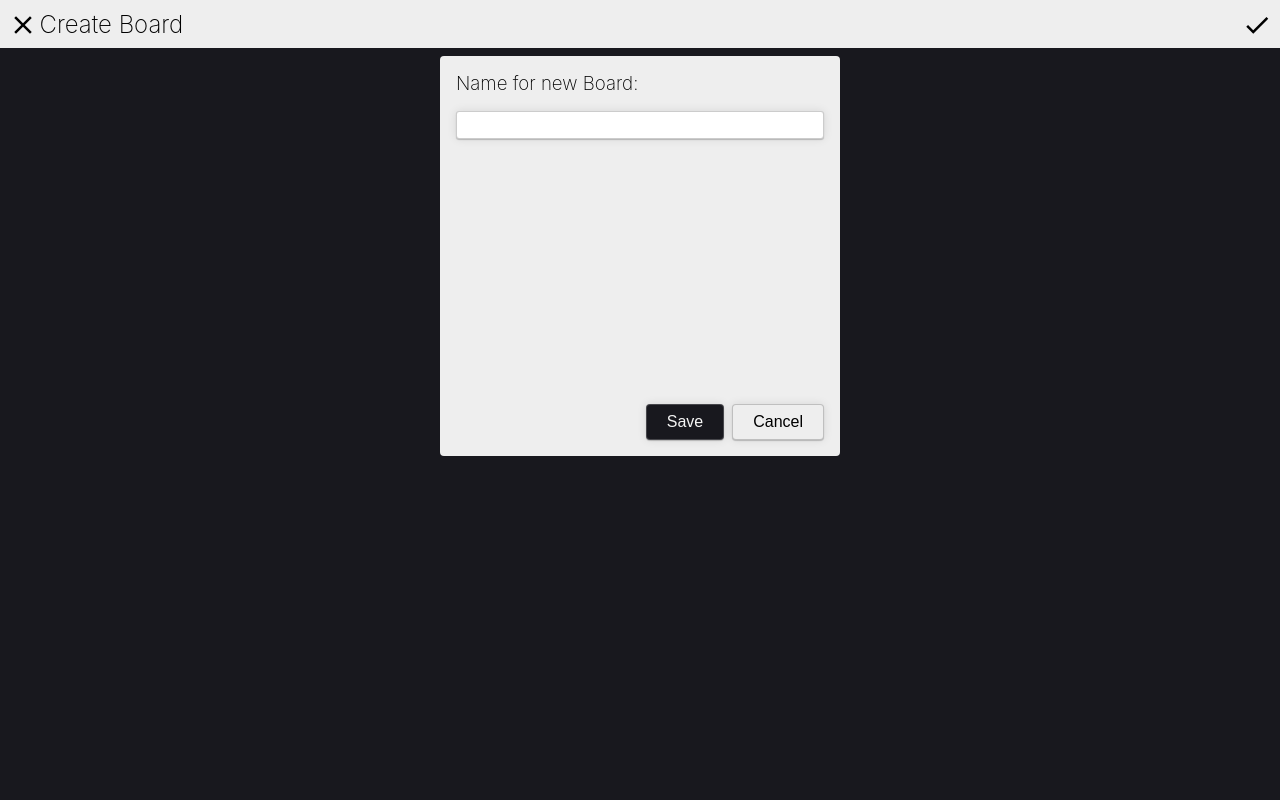
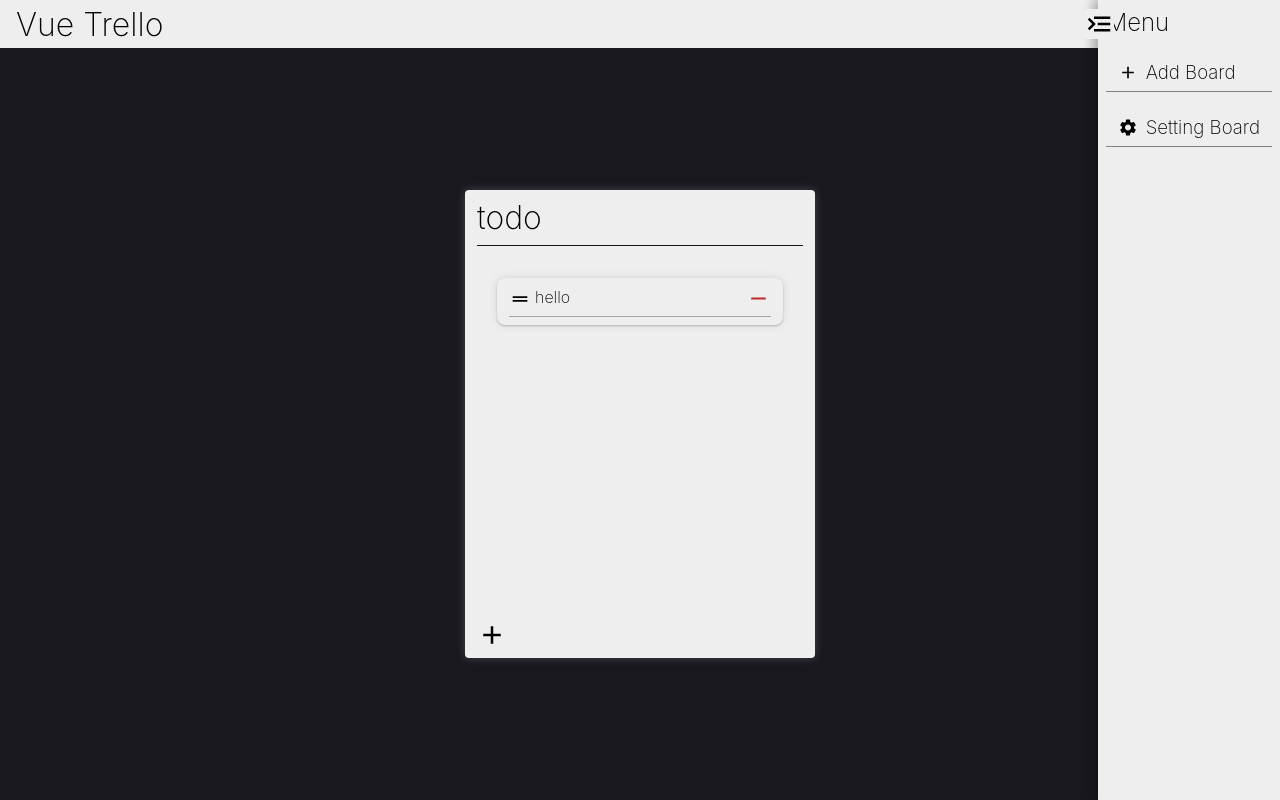
Before and after one commit to logotip4ik/Vue-Trello, a Vue app: page / in a window 1280 px wide. Both pictures are taken after a click on the picture 1249 px from the left and 24 px from the top of the page. Built offline with nearby package versions, Linux system fonts and the light colour scheme.

Commit message:
(FINALIZE) Probably final version without db;

```diff
--- a/src/App.vue
+++ b/src/App.vue
@@ -1,6 +1,9 @@
 <template>
   <div class="main">
-    <VNavbar @create-board="creatingBoard = !creatingBoard"></VNavbar>
+    <VNavbar
+      @create-board="creatingBoard = !creatingBoard"
+      @show-settings="settingsBoards = !settingsBoards"
+    ></VNavbar>
     <div class="boards">
       <VBoard
         v-for="board in boards"
@@ -12,6 +15,12 @@
         :name="board.name"
       ></VBoard>
     </div>
+    <VSettings
+      :show="settingsBoards"
+      :boards="boards"
+      @close="settingsBoards = false"
+      @save-boards="saveBoards"
+    ></VSettings>
     <VBoardCreate
       @add-board="addBoard"
       :show="creatingBoard"
@@ -25,14 +34,16 @@ import { v4 } from 'uuid';
 // import { openDB } from 'idb';
 
 import VBoard from './components/V-Board.vue';
+import VNavbar from './components/V-Navbar.vue';
+import VSettings from './components/V-Settings.vue';
 import VBoardCreate from './components/V-Board-Create.vue';
-import VNavbar from './components/V-Navbar.vue';
 
 export default {
   name: 'App',
   data: () => ({
     boards: {
       todo: {
+        id: v4(),
         name: 'todo',
         list: 'todoList',
       },
@@ -42,6 +53,7 @@ export default {
     },
     db: {},
     creatingBoard: false,
+    settingsBoards: false,
   }),
   // async mounted() {
   //   const collections = ['items', 'board'];
@@ -68,10 +80,14 @@ export default {
     addBoard(name) {
       const list = `${name}List`;
       this.boards[name] = {
+        id: v4(),
         name,
         list,
       };
       this.lists[list] = [];
+    },
+    saveBoards(boards) {
+      this.boards = boards;
     },
     getList(board) {
       const listName = board.list;
@@ -91,6 +107,7 @@ export default {
   components: {
     VBoard,
     VNavbar,
+    VSettings,
     VBoardCreate,
   },
 };
--- a/src/components/V-Board-Create-Navbar.vue
+++ b/src/components/V-Board-Create-Navbar.vue
@@ -2,7 +2,7 @@
   <nav>
     <div>
       <img @click="$emit('close')" src="@/assets/close-black.svg" />
-      <h2>Create Board</h2>
+      <h2>{{ name }}</h2>
     </div>
 
     <img @click="$emit('add-board')" src="@/assets/check-black.svg" />
@@ -12,6 +12,13 @@
 <script>
 export default {
   name: 'Board-Create-Navbar',
+  props: {
+    name: {
+      type: String,
+      required: false,
+      default: 'Create Board',
+    },
+  },
 };
 </script>
 
--- a/src/components/V-Board-Create.vue
+++ b/src/components/V-Board-Create.vue
@@ -22,11 +22,10 @@ import VBoardCreateNavbar from './V-Board-Create-Navbar.vue';
 export default {
   name: 'Craete-Board',
   data: () => ({
-    listener: '',
     name: '',
   }),
   mounted() {
-    this.listener = window.addEventListener('keyup', (event) => {
+    window.addEventListener('keyup', (event) => {
       if (!this.show) return;
       if (event.key === 'Escape') {
         this.$emit('close');
@@ -38,6 +37,7 @@ export default {
       if (!this.name) return;
       this.$emit('add-board', this.name);
       this.$emit('close');
+      this.name = '';
     },
     cancel() {
       this.name = '';
--- a/src/components/V-Board-Item.vue
+++ b/src/components/V-Board-Item.vue
@@ -79,6 +79,7 @@ div.item {
       height: auto;
       vertical-align: middle;
       margin-right: 0.25rem;
+      cursor: pointer;
     }
 
     .form {
--- a/src/components/V-Board.vue
+++ b/src/components/V-Board.vue
@@ -21,7 +21,6 @@
       </transition-group>
     </draggable>
     <footer>
-      <!-- <div @click="showInput" class="plus"></div> -->
       <img @click="showInput" src="@/assets/add-black.svg" class="plus" />
       <transition mode="out-in" name="fade">
         <input ref="inputFocus" @keypress.enter="addItem" v-if="adding" v-model="text" />
--- /dev/null
+++ b/src/components/V-Menu.vue
@@ -0,0 +1,68 @@
+<template>
+  <div class="main">
+    <h2>Menu</h2>
+    <div class="item" @click="$emit('create-board')">
+      <img src="@/assets/add-black.svg" alt="add" />
+      <h3>Add Board</h3>
+    </div>
+    <div class="item" @click="$emit('show-settings')">
+      <img src="@/assets/settings-black.svg" alt="settings" />
+      <h3>Setting Board</h3>
+    </div>
+  </div>
+</template>
+
+<script>
+export default {
+  name: 'Menu',
+};
+</script>
+
+<style lang="scss" scoped>
+.main {
+  max-width: 400px;
+  display: flex;
+  flex-direction: column;
+  position: fixed;
+  top: 0;
+  right: 0;
+  height: 100%;
+  z-index: 100;
+  background: #eee;
+  box-shadow: -5px 0 10px rgba($color: #000000, $alpha: 0.3);
+  padding: 0.5rem;
+
+  h2 {
+    font-weight: 200;
+    margin-bottom: 1rem;
+  }
+
+  .item {
+    display: flex;
+    padding: 0.5rem 0.75rem;
+    margin-bottom: 1rem;
+    position: relative;
+    cursor: pointer;
+
+    h3 {
+      font-weight: 200;
+    }
+
+    img {
+      width: 20px;
+      height: auto;
+      margin-right: 0.5rem;
+    }
+
+    &::after {
+      content: '';
+      position: absolute;
+      bottom: 0;
+      left: 0;
+      width: 100%;
+      height: 1px;
+      background: rgba($color: #18181e, $alpha: 0.5);
+    }
+  }
+}
+</style>
--- a/src/components/V-Navbar.vue
+++ b/src/components/V-Navbar.vue
@@ -1,14 +1,68 @@
 <template>
   <nav>
     <h1>Vue Trello</h1>
-    <!-- <div class="plus" @click="$emit('create-board')"></div> -->
-    <img class="plus" src="@/assets/add-black.svg" @click="$emit('create-board')" />
+    <img
+      class="plus"
+      ref="image"
+      src="@/assets/menu-black.svg"
+      @click="showingMenu = !showingMenu"
+    />
+    <transition @enter="enterAnim" @leave="leaveAnim">
+      <VMenu
+        v-if="showingMenu"
+        @create-board="showCreateBoard"
+        @show-settings="showSettingsBoards"
+      ></VMenu>
+    </transition>
   </nav>
 </template>
 
 <script>
+import gsap from 'gsap';
+
+import VMenu from './V-Menu.vue';
+
 export default {
   name: 'Navbar',
+  data: () => ({
+    showingMenu: false,
+  }),
+  methods: {
+    enterAnim(el) {
+      gsap.to(this.$refs.image, {
+        xPercent: -500,
+        zIndex: 1000,
+        background: '#eee',
+        rotate: 180,
+        borderRadius: '0.25rem',
+      });
+      gsap.from(el, {
+        xPercent: 100,
+      });
+    },
+    leaveAnim(el) {
+      gsap.to(this.$refs.image, {
+        xPercent: 0,
+        zIndex: 0,
+        rotate: 0,
+        duration: 0.3,
+      });
+      gsap.to(el, {
+        xPercent: 100,
+      });
+    },
+    showSettingsBoards() {
+      this.$emit('show-settings');
+      this.showingMenu = false;
+    },
+    showCreateBoard() {
+      this.$emit('create-board');
+      this.showingMenu = false;
+    },
+  },
+  components: {
+    VMenu,
+  },
 };
 </script>
 
--- /dev/null
+++ b/src/components/V-Settings.vue
@@ -0,0 +1,187 @@
+<template>
+  <transition @enter="enterAnim" @before-leave="leaveAnim" :duration="{ leave: 800 }">
+    <div v-if="show" class="bg">
+      <VBoardCreateNavbar
+        name="Change Boards"
+        @close="$emit('close')"
+        @add-board="save"
+      ></VBoardCreateNavbar>
+      <div class="main">
+        <div>
+          <h1>Boards</h1>
+          <hr />
+          <draggable @change="update" v-model="list" group="boards" handle=".handle">
+            <transition-group name="flip-list" mode="out-in" type="transition">
+              <VBoardItem
+                @del-item="delItem(item.name)"
+                @change-name="changeName($event, item.name)"
+                v-for="item in rawBoards"
+                :key="item.id"
+                :item="item"
+              ></VBoardItem>
+            </transition-group>
+          </draggable>
+        </div>
+      </div>
+    </div>
+  </transition>
+</template>
+
+<script>
+import gsap from 'gsap';
+
+import draggable from 'vuedraggable';
+import VBoardItem from './V-Board-Item.vue';
+import VBoardCreateNavbar from './V-Board-Create-Navbar.vue';
+
+export default {
+  name: 'Settings',
+  data: () => ({
+    rawBoards: {},
+  }),
+  mounted() {
+    window.addEventListener('keyup', (event) => {
+      if (!this.show) return;
+      if (event.key === 'Escape') {
+        this.$emit('close');
+      }
+    });
+  },
+  computed: {
+    list: {
+      get() {
+        return Object.values(this.rawBoards);
+      },
+      set(val) {
+        const boards = {};
+        val.forEach((item) => {
+          boards[item.name] = item;
+        });
+        this.rawBoards = boards;
+      },
+    },
+  },
+  methods: {
+    save() {
+      this.$emit('save-boards', this.rawBoards);
+      this.$emit('close');
+    },
+    update() {
+      this.$forceUpdate();
+    },
+    changeName(newName, objName) {
+      this.rawBoards[objName].name = newName;
+    },
+    delItem(name) {
+      delete this.rawBoards[name];
+      this.$forceUpdate();
+    },
+    enterAnim(el) {
+      this.rawBoards = { ...this.boards };
+      gsap.from(el, {
+        yPercent: 100,
+        ease: 'power2.out',
+      });
+      this.$forceUpdate();
+    },
+    leaveAnim(el) {
+      gsap.to(el, {
+        duration: 0.8,
+        yPercent: 100,
+        ease: 'power2.out',
+      });
+    },
+  },
+  components: {
+    draggable,
+    VBoardItem,
+    VBoardCreateNavbar,
+  },
+  props: {
+    boards: {
+      type: Object,
+      required: true,
+      default: () => ({}),
+    },
+    show: {
+      type: Boolean,
+      required: true,
+      default: false,
+    },
+  },
+};
+</script>
+
+<style lang="scss" scoped>
+.bg {
+  position: fixed;
+  background: #18181e;
+  top: 0;
+  bottom: 0;
+  right: 0;
+  left: 0;
+  // display: flex;
+
+  .main {
+    height: calc(100% - 3rem);
+    padding: 0 0.25rem;
+    display: flex;
+    justify-content: space-evenly;
+    align-items: center;
+    flex-wrap: wrap;
+
+    div {
+      box-shadow: 0 0 10px rgba($color: #fff, $alpha: 0.2);
+      padding: 0.5rem 0.75rem;
+      border-radius: 0.25rem;
+      background: #eee;
+      display: flex;
+      flex-basis: 350px;
+      flex-shrink: 10%;
+      flex-direction: column;
+      max-width: 500px;
+      overflow: auto;
+      margin: 0.5rem 0.25rem;
+
+      h1 {
+        font-weight: 200;
+      }
+
+      hr {
+        border: none;
+        outline: none;
+        background: #18181e;
+        height: 1px;
+        width: 100%;
+        margin: 0.5rem 0;
+      }
+      footer {
+        width: 100%;
+        display: flex;
+        justify-content: space-between;
+
+        input {
+          margin-left: 0.5rem;
+          flex-basis: 70%;
+          appearance: none;
+          border-radius: 0.2rem;
+          border: 1px solid rgba(#000000, 0.2);
+          outline: none;
+          box-shadow: 0 0 10px rgba(#000000, 0.1), 0 1px 1px rgba(#000000, 0.2);
+          font-size: 16px;
+          padding: 0.25rem;
+        }
+
+        .plus {
+          width: 30px;
+          height: auto;
+          cursor: pointer;
+        }
+      }
+    }
+  }
+}
+.flip-list-move {
+  transition: transform 0.5s;
+}
+</style>
```
Also changed, not shown: src/assets/menu-black.svg (added), src/assets/settings-black.svg (added).
